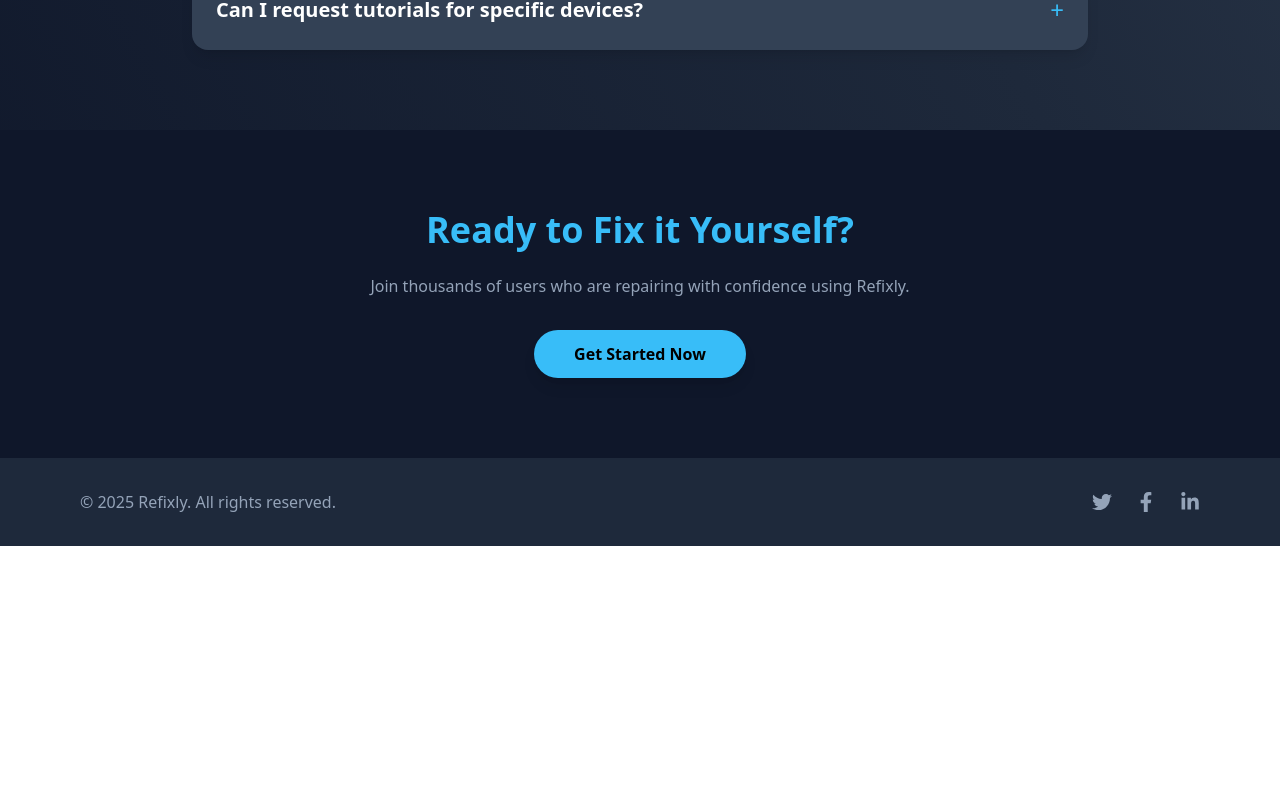
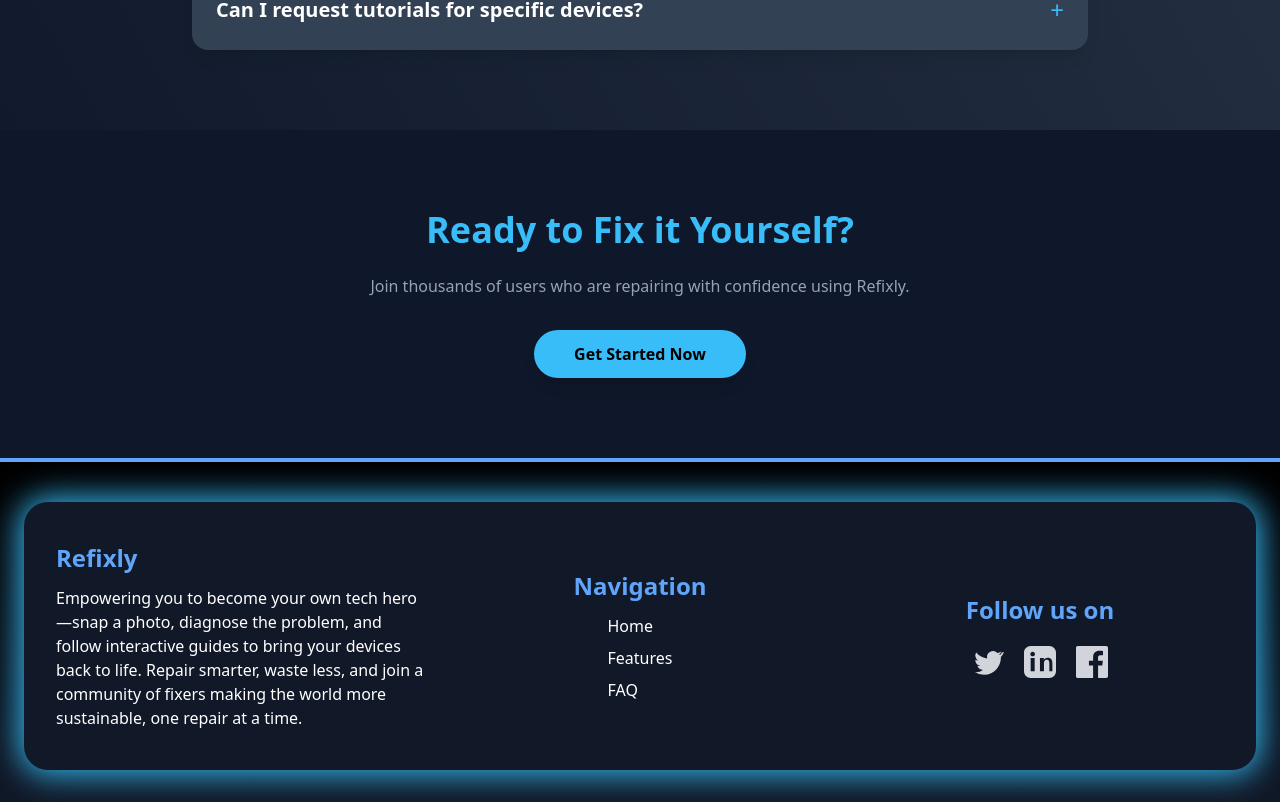
Before and after one commit to sabaaa01/Refixly, a React (Vite) app in the folder client/: page / in a window 1280 px wide. Shown: the part 1742-2544 px from the top of the page. Before the commit the page ends 2288 px from the top, so only its background shows below. Built offline with nearby package versions, Linux system fonts and the light colour scheme; no server answers.

Commit message:
enhanced the footer

```diff
--- a/client/package.json
+++ b/client/package.json
@@ -31,6 +31,6 @@
     "globals": "^16.2.0",
     "postcss": "^8.5.6",
     "tailwindcss": "^3.3.2",
-    "vite": "^4.4.9"
+    "vite": "^7.0.5"
   }
 }
--- a/client/src/App.jsx
+++ b/client/src/App.jsx
@@ -4,6 +4,7 @@ import Home from "./Pages/LandingPage"
 import Signup from "./Pages/Signup"
 import Login from "./Pages/Login"
 import UserHome from "./Pages/Home"
+import Footer from "./components/Footer";
 
 function App() {
 
@@ -15,6 +16,7 @@ function App() {
         <Route path="/login" element={<Login />} />
         <Route path="/home" element={<UserHome />} />
       </Routes>
+      <Footer />
     </>
   )
 };
--- a/client/src/Pages/Home.jsx
+++ b/client/src/Pages/Home.jsx
@@ -233,10 +233,6 @@ const UserHome = () => {
         </button>
       </section>
 
-      {/* Footer */}
-      <footer className="bg-white text-gray-600 py-6 text-center text-sm border-t border-blue-200">
-        <p>&copy; {new Date().getFullYear()} Refixly. All rights reserved.</p>
-      </footer>
     </div>
   );
 };
--- a/client/src/Pages/LandingPage.jsx
+++ b/client/src/Pages/LandingPage.jsx
@@ -178,45 +178,6 @@ const Home = () => {
           Get Started Now
         </Link>
       </section>
-
-      {/* Footer */}
-      <footer className="bg-[#1E293B] py-8 text-center text-[#94A3B8]">
-        <div className="max-w-7xl mx-auto px-4 sm:px-6 md:px-20 flex flex-col md:flex-row justify-between items-center gap-6">
-          <p>&copy; 2025 Refixly. All rights reserved.</p>
-
-          <div className="flex space-x-6 text-xl">
-            <a
-              href="https://twitter.com/yourhandle"
-              target="_blank"
-              rel="noopener noreferrer"
-              className="hover:text-[#38BDF8] transition"
-              aria-label="Twitter"
-            >
-              <FaTwitter />
-            </a>
-            <a
-              href="https://facebook.com/yourhandle"
-              target="_blank"
-              rel="noopener noreferrer"
-              className="hover:text-[#38BDF8] transition"
-              aria-label="Facebook"
-            >
-              <FaFacebookF />
-            </a>
-            <a
-              href="https://linkedin.com/in/yourhandle"
-              target="_blank"
-              rel="noopener noreferrer"
-              className="hover:text-[#38BDF8] transition"
-              aria-label="LinkedIn"
-            >
-              <FaLinkedinIn />
-            </a>
-          </div>
-        </div>
-
-        <ScrollToTop />
-      </footer>
     </div>
   );
 };
--- /dev/null
+++ b/client/src/components/Footer.jsx
@@ -0,0 +1,54 @@
+import React from "react";
+
+const Footer = () => {
+  return (
+    <footer className="bg-gradient-to-b from-black to-gray-900 pt-2 border-t-4 border-blue-400">
+      <div className="max-w-7xl mx-auto px-6 py-8">
+        <div className="bg-gray-900 rounded-3xl shadow-md flex flex-col md:flex-row justify-between items-start md:items-center gap-8 px-8 py-10" style={{ boxShadow: '0 0 32px 4px #38BDF8, 0 2px 8px 0 rgba(0,0,0,0.2)' }}>
+          {/* About */}
+          <div className="flex-1 min-w-[220px]">
+            <h2 className="text-2xl font-bold text-blue-400 mb-3">Refixly</h2>
+            <p className="text-white text-base">
+              Empowering you to become your own tech hero—snap a photo, diagnose the problem, and follow interactive guides to bring your devices back to life. Repair smarter, waste less, and join a community of fixers making the world more sustainable, one repair at a time.
+            </p>
+          </div>
+          {/* NavLinks */}
+          <div className="flex-1 min-w-[180px] flex flex-col items-center">
+            <h2 className="text-2xl font-bold text-blue-400 mb-3">Navigation</h2>
+            <nav className="flex flex-col gap-2 text-white text-base font-medium">
+              <a href="/" className="hover:text-blue-400 transition-colors">Home</a>
+              <a href="#features" className="hover:text-blue-400 transition-colors">Features</a>
+              <a href="#faq" className="hover:text-blue-400 transition-colors">FAQ</a>
+            </nav>
+          </div>
+          {/* Social */}
+          <div className="flex-1 min-w-[220px] flex flex-col items-center">
+            <h2 className="text-2xl font-bold text-blue-400 mb-3">Follow us on</h2>
+            <div className="flex gap-5 mt-2">
+              {/* Twitter */}
+              <a href="https://x.com/yourhandle" aria-label="Twitter" className="text-gray-300 hover:text-blue-400 transition-colors" target="_blank" rel="noopener noreferrer">
+                <svg width="32" height="32" fill="currentColor" viewBox="0 0 24 24">
+                  <path d="M22.46 5.924c-.793.352-1.645.59-2.54.697a4.48 4.48 0 0 0 1.963-2.475 8.94 8.94 0 0 1-2.828 1.082 4.48 4.48 0 0 0-7.636 4.086A12.72 12.72 0 0 1 3.112 4.89a4.48 4.48 0 0 0 1.387 5.976 4.47 4.47 0 0 1-2.03-.561v.057a4.48 4.48 0 0 0 3.594 4.393 4.48 4.48 0 0 1-2.025.077 4.48 4.48 0 0 0 4.184 3.11A8.98 8.98 0 0 1 2 19.54a12.68 12.68 0 0 0 6.88 2.017c8.26 0 12.78-6.84 12.78-12.78 0-.195-.004-.39-.013-.583A9.14 9.14 0 0 0 24 4.59a8.93 8.93 0 0 1-2.54.697z"/>
+                </svg>
+              </a>
+              {/* LinkedIn */}
+              <a href="https://www.linkedin.com/in/yourhandle/" aria-label="LinkedIn" className="text-gray-300 hover:text-blue-400 transition-colors" target="_blank" rel="noopener noreferrer">
+                <svg width="32" height="32" fill="currentColor" viewBox="0 0 24 24">
+                  <path d="M19 0h-14c-2.76 0-5 2.24-5 5v14c0 2.76 2.24 5 5 5h14c2.76 0 5-2.24 5-5v-14c0-2.76-2.24-5-5-5zm-11 19h-3v-10h3v10zm-1.5-11.28c-.97 0-1.75-.79-1.75-1.75s.78-1.75 1.75-1.75 1.75.79 1.75 1.75-.78 1.75-1.75 1.75zm15.5 11.28h-3v-5.6c0-1.34-.03-3.07-1.87-3.07-1.87 0-2.16 1.46-2.16 2.97v5.7h-3v-10h2.89v1.36h.04c.4-.75 1.37-1.54 2.82-1.54 3.01 0 3.57 1.98 3.57 4.56v5.62z"/>
+                </svg>
+              </a>
+              {/* Facebook */}
+              <a href="https://www.facebook.com/your.handle/" aria-label="Facebook" className="text-gray-300 hover:text-blue-400 transition-colors" target="_blank" rel="noopener noreferrer">
+                <svg width="32" height="32" fill="currentColor" viewBox="0 0 24 24">
+                  <path d="M22.675 0h-21.35c-.733 0-1.325.592-1.325 1.325v21.351c0 .733.592 1.324 1.325 1.324h11.495v-9.294h-3.128v-3.622h3.128v-2.671c0-3.1 1.893-4.788 4.659-4.788 1.325 0 2.463.099 2.797.143v3.24l-1.918.001c-1.504 0-1.797.715-1.797 1.763v2.312h3.587l-.467 3.622h-3.12v9.293h6.116c.733 0 1.325-.591 1.325-1.324v-21.35c0-.733-.592-1.325-1.325-1.325z"/>
+                </svg>
+              </a>
+            </div>
+          </div>
+        </div>
+      </div>
+    </footer>
+  );
+};
+
+export default Footer;
--- a/client/src/index.css
+++ b/client/src/index.css
@@ -6,6 +6,10 @@ body {
   @apply overflow-x-hidden;
 }
 
+html {
+  scroll-behavior: smooth;
+}
+
 
 .faq-glow {
   box-shadow: 0 0 12px 3px #38BDF8;
```
Also changed, not shown: 1 other file (tests, documents, lock files or other folders).
